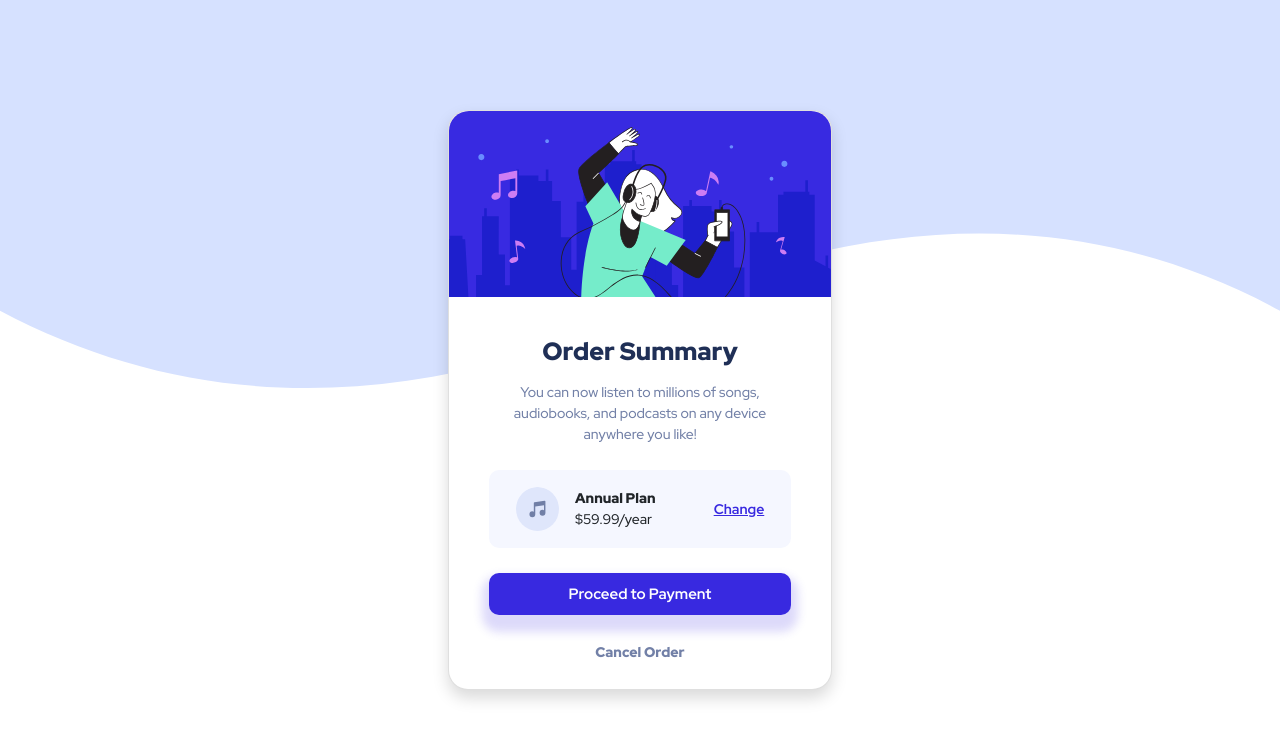
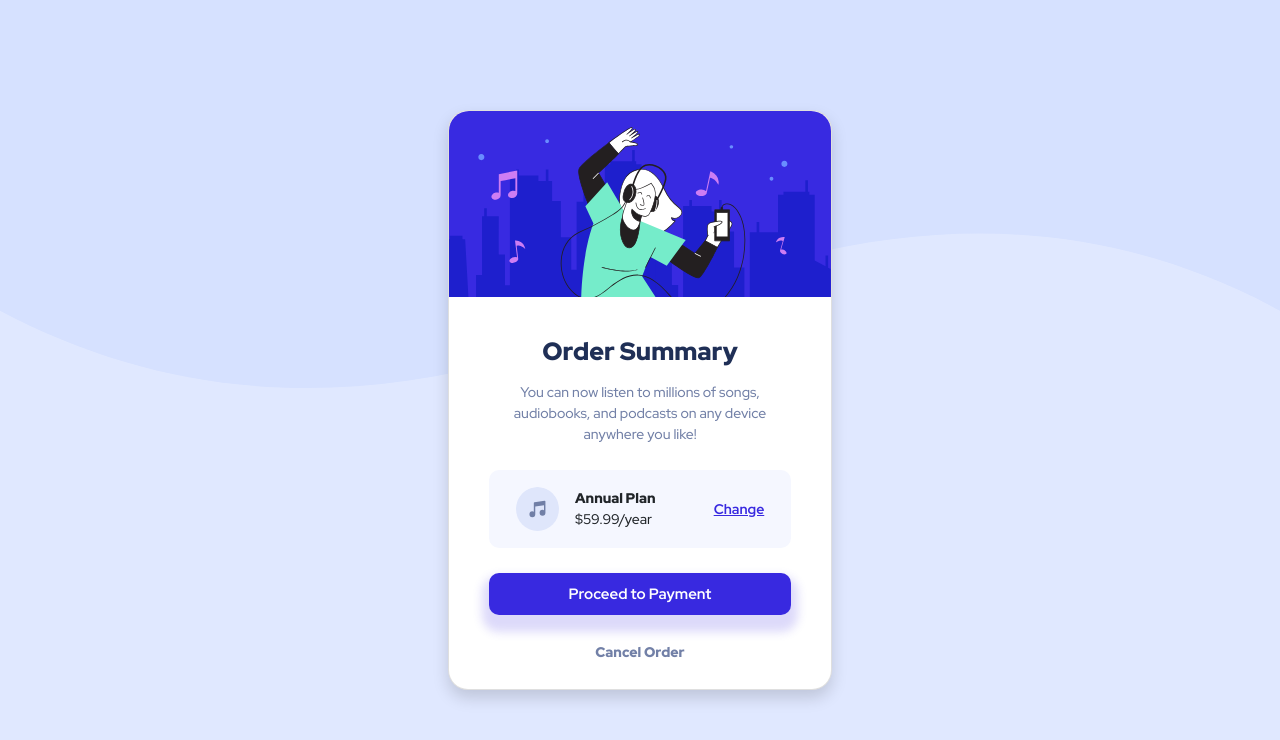
Before and after one commit to ryanindrjaya/order-summary-component, a plain HTML site: page index.html in a window 1280 px wide. Drawn offline with nearby package versions, Linux system fonts and the light colour scheme.

Commit message:
Update style.css

```diff
--- a/style.css
+++ b/style.css
@@ -24,7 +24,7 @@ main {
     display: flex;
     justify-content: center;
     align-items: center;
-    background-color: hsl(224,100,93);
+    background-color: #e0e8ff;
 }
 
 .card{
```
